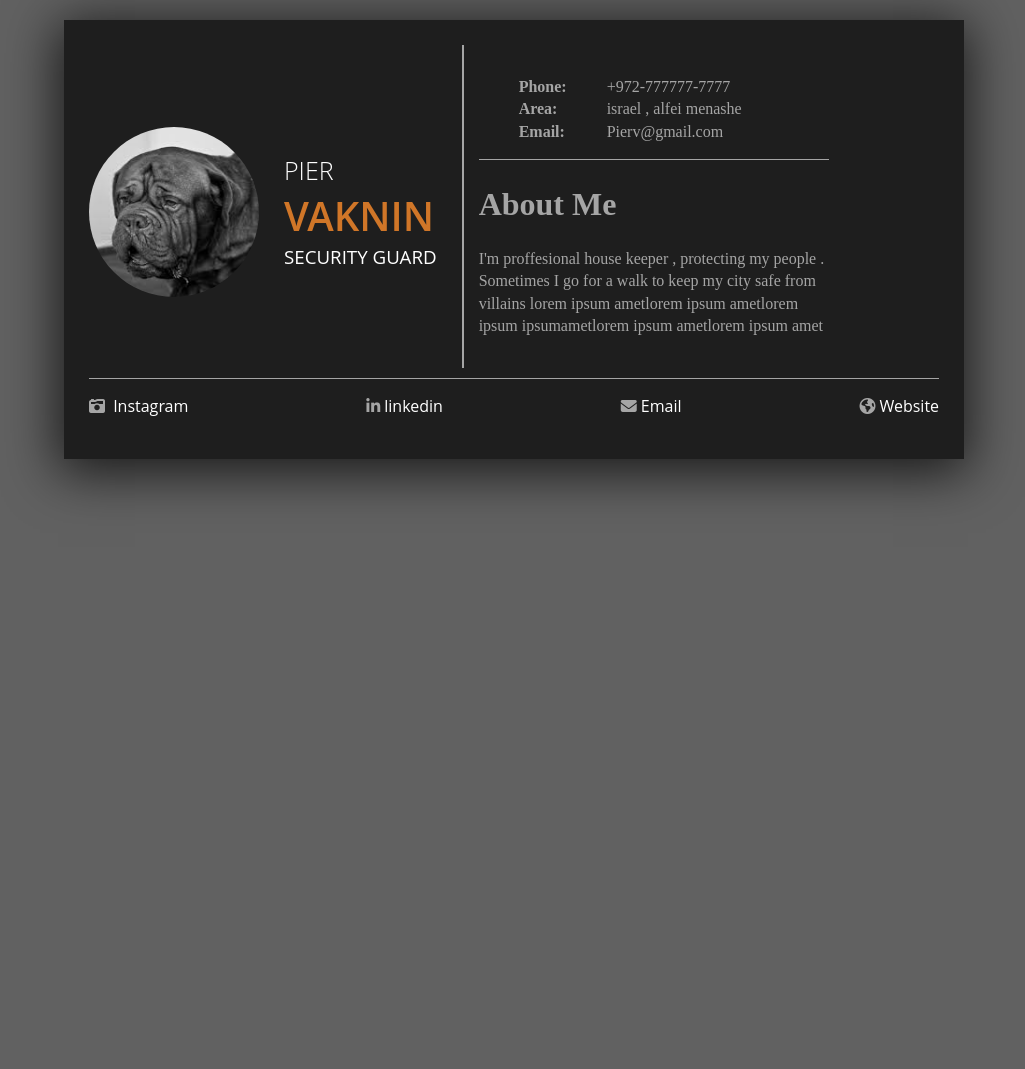
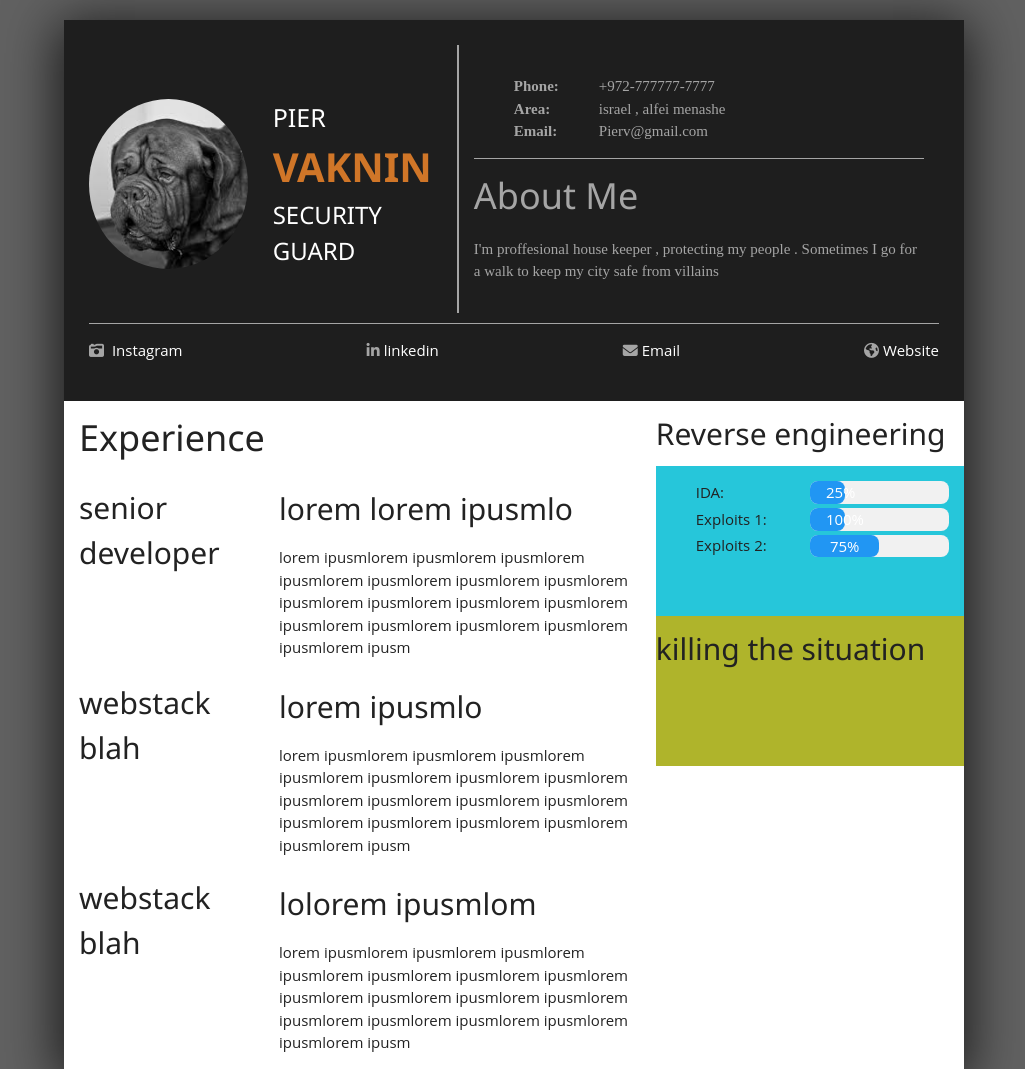
Before and after one commit to obstriker/CV, a plain HTML site: page index.html in a window 1280 px wide. Shown: the whole page, without its empty margins (126-1151 px from the left). Before the commit the page ends 800 px from the top, so only its background shows below. Drawn offline with nearby package versions, Linux system fonts and the light colour scheme.

Commit message:
Created body and his content

```diff
--- a/css/custom.css
+++ b/css/custom.css
@@ -51,7 +51,7 @@ body {
 #about {
     border-left:2px solid #a5a5a5;
     padding: 15px;
-    width:350px;
+    width:auto;
     font-family: 'Levenim MT';
     margin-bottom:10px;
 }
@@ -76,3 +76,53 @@ body {
     color:#fff;
     margin-left:4px;
 }
+#content-wrapper{
+	display:flex;
+	background:white;
+	margin:0 auto;
+}
+#side{
+	margin-left:15px;
+	width:20%;
+
+}
+#inside{
+	display:flex;
+	justify-content:space-between;
+	flex-direction: column;
+	height:500px;
+}
+#content{
+	margin-top:75px;
+	width:45%;
+	display:flex;
+	justify-content:space-between;
+	flex-direction: column;
+	padding-left:20px;
+}
+#skills{
+	width:35%;
+}
+#reverse,#kill {
+	height:150px;
+	background:#26c6da;
+	display:flex;
+	padding:0px;
+}
+#kill {
+	background:#afb42b;
+	display:flex;
+}
+#reverse ul{
+	list-style: none;
+	width:50%;
+	padding-right:10px;
+}
+#reverse ul:nth-child(2){
+	padding:0;
+	padding-right:15px;
+	color:#a5a5a5
+}
+#reverse li{
+	padding-bottom:4px;
+}
--- a/index.html
+++ b/index.html
@@ -11,8 +11,9 @@
         <!-- Place favicon.ico in the root directory -->
 
         <link rel="stylesheet" href="css/normalize.css">
-        <link rel="stylesheet" href="font-awesome-4.7.0/css/font-awesome.min.css">
         <link rel="stylesheet" href="css/main.css">
+		<link rel="stylesheet" href="https://www.w3schools.com/w3css/4/w3.css">
+		<link rel="stylesheet" href="font-awesome-4.7.0/css/font-awesome.min.css">
         <!-- our css must be last so it would do the last changes to the css design , so other css wouldn't override our css deisgn!-->
         <link rel="stylesheet" href="css/custom.css">
 
@@ -48,8 +49,7 @@
                         </section>
                         <article>
                             <h1>About Me</h1>
-                            <p>I'm proffesional house keeper , protecting my people . Sometimes I go for a walk to keep my city safe from villains
-                                lorem ipsum ametlorem ipsum ametlorem ipsum ipsumametlorem ipsum ametlorem ipsum amet</p>
+                            <p>I'm proffesional house keeper , protecting my people . Sometimes I go for a walk to keep my city safe from villains </p>
                         </article>
                     </section>
                 </section>
@@ -62,6 +62,82 @@
                     <li><i class="fa fa-globe" aria-hidden="true"></i><a href="#">Website</a></li>
                 </ul>
             </section>
+
+
+
+			<section id="content-wrapper">
+				<section  id="side">
+					<h1>Experience</h1>
+					<section id="inside">
+					<div>
+					<h2>senior developer </h2>
+					</div>
+
+					<div>
+					<h2>webstack blah</h2>
+					</div>
+
+					<div>
+					<h2>webstack blah</h2>
+					</div>
+
+					</section>
+				</section>
+
+				<section id="content">
+				<div>
+					<h2>lorem lorem ipusmlo</h2>
+					<p>
+					lorem ipusmlorem ipusmlorem ipusmlorem ipusmlorem ipusmlorem ipusmlorem ipusmlorem ipusmlorem ipusmlorem ipusmlorem ipusmlorem ipusmlorem ipusmlorem ipusmlorem ipusmlorem ipusmlorem ipusm
+					</p>
+				</div>
+				<div>						<h2>lorem ipusmlo</h2>
+					<p>
+					lorem ipusmlorem ipusmlorem ipusmlorem ipusmlorem ipusmlorem ipusmlorem ipusmlorem ipusmlorem ipusmlorem ipusmlorem ipusmlorem ipusmlorem ipusmlorem ipusmlorem ipusmlorem ipusmlorem ipusm
+					</p>
+</div>
+	<div>				<h2>lolorem ipusmlom</h2>
+					<p>
+					lorem ipusmlorem ipusmlorem ipusmlorem ipusmlorem ipusmlorem ipusmlorem ipusmlorem ipusmlorem ipusmlorem ipusmlorem ipusmlorem ipusmlorem ipusmlorem ipusmlorem ipusmlorem ipusmlorem ipusm
+					</p></div>
+				</section>
+
+				<section id="skills">
+				<h2>Reverse engineering</h2>
+					<section id="reverse">
+
+                            <ul>
+                                <li>IDA:</li>
+                                <li>Exploits 1:</li>
+                                <li>Exploits 2:</li>
+                            </ul>
+						<ul>
+						<li>
+					   <div class="w3-light-grey w3-round-large">
+					<div class="w3-container w3-blue w3-round-large" style="width:25%; text-align:center;">25%</div>
+					</div></li>
+
+						<li>
+					   <div class="w3-light-grey w3-round-large">
+					<div class="w3-container w3-blue w3-round-large" style="width:25%; text-align:center;">100%</div>
+					</div></li>
+
+						<li>
+					   <div class="w3-light-grey w3-round-large">
+					<div class="w3-container w3-blue w3-round-large" style="width:50%; text-align:center;">75%</div>
+					</div></li>
+
+						</ul>
+					</section>
+
+					<section id="kill">
+					<h2>killing the situation</h2>
+
+					</section>
+				</section>
+
+			</section>
+
         </section>
 
         <script src="https://code.jquery.com/jquery-1.12.0.min.js"></script>
```
